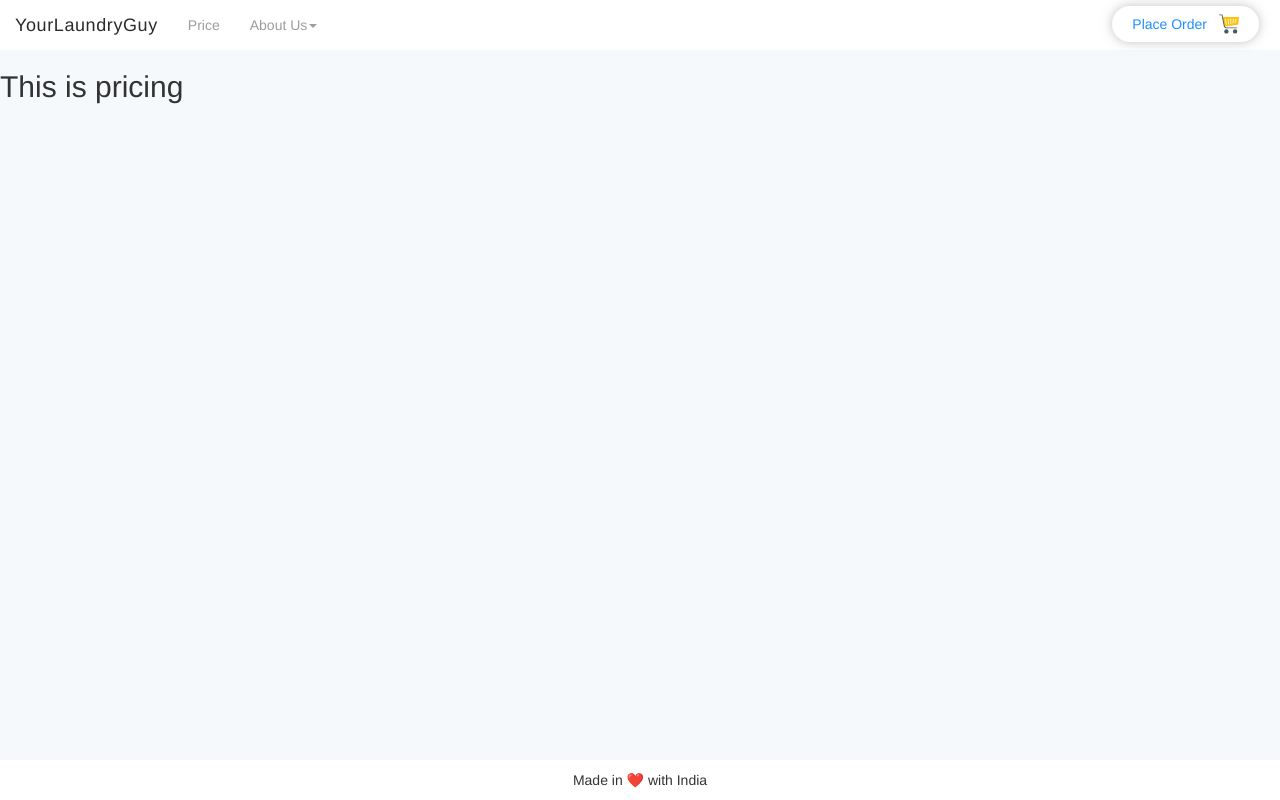
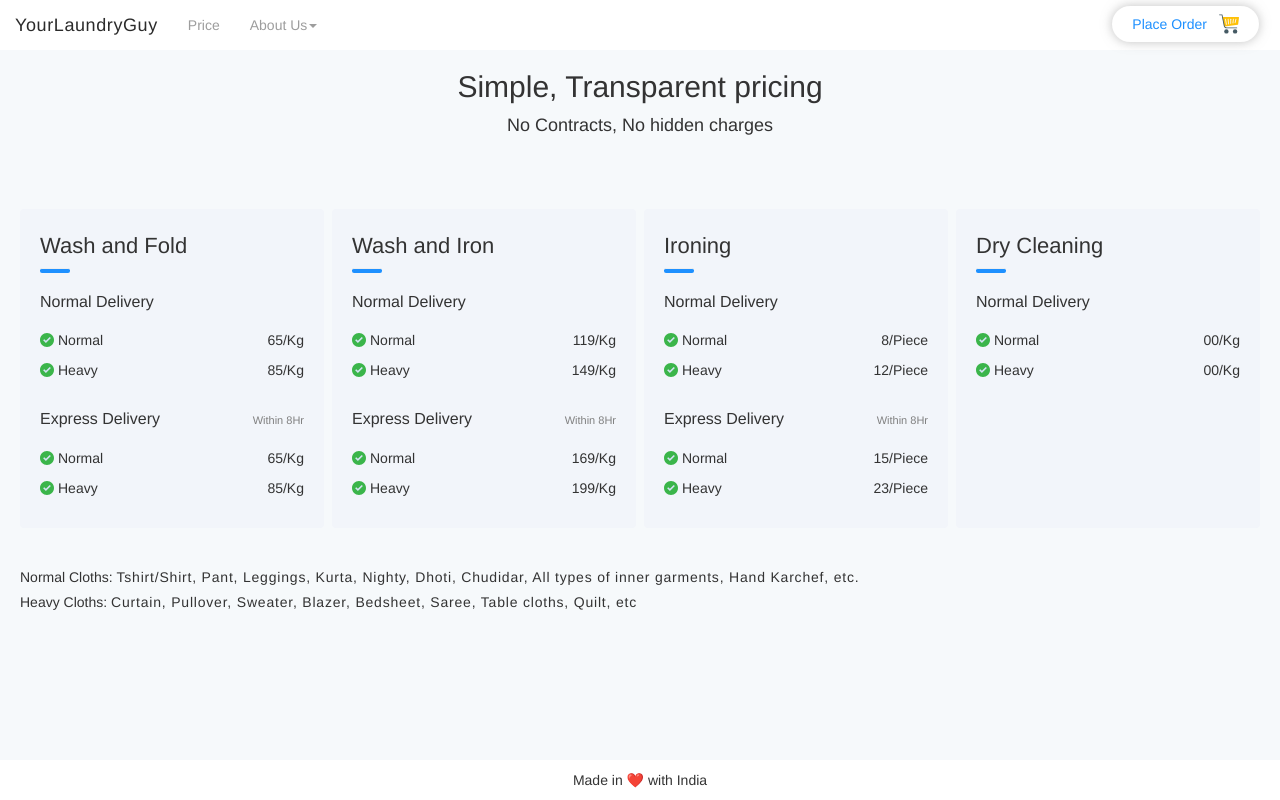
Before and after one commit to paik1/YourLaundryGuy, a Django app: page /pricing/ in a window 1280 px wide. Run offline with Django 3.2, Linux system fonts and the light colour scheme; some libraries are stand-ins or nearby versions.

Commit message:
Added pricing View UI

```diff
--- /dev/null
+++ b/yourlaundryguy/static/css/pricing.css
@@ -0,0 +1,106 @@
+.pricing-div {
+  display: flex;
+  flex-direction: column;
+  justify-content: center;
+  align-items: center;
+}
+
+.pricing-header {
+  text-align: center;
+}
+
+.pricing-header > p {
+  font-weight: 300;
+  font-size: 18px;
+}
+
+.pricing-card-div {
+  display: grid;
+  grid-gap: 8px;
+  width: 100%;
+  margin: 12px;
+  margin-top: 4rem;
+  padding: 2rem;
+  grid-template-columns: repeat(auto-fit, minmax(200px, 1fr));
+}
+
+.pricing-card {
+  background: #f2f5fa;
+  border-radius: 4px;
+  padding: 2rem;
+  padding-top: 0.5rem;
+  display: flex;
+  flex-direction: column;
+}
+
+.pricing-card:hover {
+  background: dodgerblue;
+  color: white;
+}
+
+.pricing-model-div > h4 {
+  font-size: 16px;
+  margin-bottom: 2rem;
+  display: flex;
+  align-items: baseline;
+}
+
+.pricing-model-div > h4 > span {
+  margin-left: auto;
+  font-size: 11px;
+  color: gray;
+}
+
+.pricing-model-div {
+  margin-top: 1rem;
+}
+
+.pricing-model-div > p {
+  display: flex;
+  align-items: center;
+}
+
+.pricing-model-div > p > img {
+  margin-right: 4px;
+}
+
+.pricing-model-div > p > span {
+  margin-left: auto;
+}
+
+.pricing-card > h3 {
+  font-weight: 300;
+  font-size: 22px;
+}
+
+.pricing-card > hr {
+  background: dodgerblue;
+  height: 4px;
+  width: 3rem;
+  float: left;
+  margin: 0;
+  border-radius: 2px;
+}
+
+.pricing-card:hover > hr {
+  background: white;
+}
+
+.pricing-model-div:hover > h4 > span {
+  color: white;
+}
+
+.price-Category {
+  margin-right: auto;
+  margin-left: 20px;
+  margin-bottom: 4rem;
+}
+
+.price-Category > h4 {
+  font-size: 14px;
+}
+
+.price-Category > h4 > span {
+  font-weight: 300;
+  letter-spacing: 0.8px;
+}
--- /dev/null
+++ b/yourlaundryguy/templates/404.html
@@ -0,0 +1,2 @@
+<h1>404 Page Not Found</h1>
+<p>This page does not exist yet!</p>
--- a/yourlaundryguy/templates/base.html
+++ b/yourlaundryguy/templates/base.html
@@ -25,6 +25,7 @@
     <link rel="stylesheet" href="{% static 'css/auth.css' %}" />
     <link rel="stylesheet" href="{% static 'css/home.css' %}" />
     <link rel="stylesheet" href="{% static 'css/base.css' %}" />
+    <link rel="stylesheet" href="{% static 'css/pricing.css' %}" />
 
     <nav class="navbar navbar-inverse">
       <div class="container-fluid">
--- a/yourlaundryguy/templates/pricing.html
+++ b/yourlaundryguy/templates/pricing.html
@@ -3,5 +3,205 @@
 <title>Login - Taskmate</title>
 {% endblock title %} {% block content %}
 
-<h2>This is pricing</h2>
+<div class="pricing-div">
+  <div class="pricing-header">
+    <h2>Simple, Transparent pricing</h2>
+    <p>No Contracts, No hidden charges</p>
+  </div>
+  <div class="pricing-card-div">
+    <div class="pricing-card">
+      <h3>Wash and Fold</h3>
+      <hr />
+      <div class="pricing-model-div">
+        <h4>Normal Delivery</h4>
+        <p>
+          <img
+            width="14"
+            height="14"
+            src="{% static 'images/check.svg' %}"
+            alt="check"
+          />
+          Normal
+          <span>65/Kg</span>
+        </p>
+        <p>
+          <img
+            width="14"
+            height="14"
+            src="{% static 'images/check.svg' %}"
+            alt="check"
+          />
+          Heavy
+          <span>85/Kg</span>
+        </p>
+      </div>
+      <div class="pricing-model-div">
+        <h4>Express Delivery <span> Within 8Hr</span></h4>
+        <p>
+          <img
+            width="14"
+            height="14"
+            src="{% static 'images/check.svg' %}"
+            alt="check"
+          />
+          Normal
+          <span>65/Kg</span>
+        </p>
+        <p>
+          <img
+            width="14"
+            height="14"
+            src="{% static 'images/check.svg' %}"
+            alt="check"
+          />
+          Heavy
+          <span>85/Kg</span>
+        </p>
+      </div>
+    </div>
+    <div class="pricing-card">
+      <h3>Wash and Iron</h3>
+      <hr />
+      <div class="pricing-model-div">
+        <h4>Normal Delivery</h4>
+        <p>
+          <img
+            width="14"
+            height="14"
+            src="{% static 'images/check.svg' %}"
+            alt="check"
+          />
+          Normal
+          <span>119/Kg</span>
+        </p>
+        <p>
+          <img
+            width="14"
+            height="14"
+            src="{% static 'images/check.svg' %}"
+            alt="check"
+          />
+          Heavy
+          <span>149/Kg</span>
+        </p>
+      </div>
+      <div class="pricing-model-div">
+        <h4>Express Delivery <span> Within 8Hr</span></h4>
+        <p>
+          <img
+            width="14"
+            height="14"
+            src="{% static 'images/check.svg' %}"
+            alt="check"
+          />
+          Normal
+          <span>169/Kg</span>
+        </p>
+        <p>
+          <img
+            width="14"
+            height="14"
+            src="{% static 'images/check.svg' %}"
+            alt="check"
+          />
+          Heavy
+          <span>199/Kg</span>
+        </p>
+      </div>
+    </div>
+    <div class="pricing-card">
+      <h3>Ironing</h3>
+      <hr />
+      <div class="pricing-model-div">
+        <h4>Normal Delivery</h4>
+        <p>
+          <img
+            width="14"
+            height="14"
+            src="{% static 'images/check.svg' %}"
+            alt="check"
+          />
+          Normal
+          <span>8/Piece</span>
+        </p>
+        <p>
+          <img
+            width="14"
+            height="14"
+            src="{% static 'images/check.svg' %}"
+            alt="check"
+          />
+          Heavy
+          <span>12/Piece</span>
+        </p>
+      </div>
+      <div class="pricing-model-div">
+        <h4>Express Delivery <span> Within 8Hr</span></h4>
+        <p>
+          <img
+            width="14"
+            height="14"
+            src="{% static 'images/check.svg' %}"
+            alt="check"
+          />
+          Normal
+          <span>15/Piece</span>
+        </p>
+        <p>
+          <img
+            width="14"
+            height="14"
+            src="{% static 'images/check.svg' %}"
+            alt="check"
+          />
+          Heavy
+          <span>23/Piece</span>
+        </p>
+      </div>
+    </div>
+    <div class="pricing-card">
+      <h3>Dry Cleaning</h3>
+      <hr />
+      <div class="pricing-model-div">
+        <h4>Normal Delivery</h4>
+        <p>
+          <img
+            width="14"
+            height="14"
+            src="{% static 'images/check.svg' %}"
+            alt="check"
+          />
+          Normal
+          <span>00/Kg</span>
+        </p>
+        <p>
+          <img
+            width="14"
+            height="14"
+            src="{% static 'images/check.svg' %}"
+            alt="check"
+          />
+          Heavy
+          <span>00/Kg</span>
+        </p>
+      </div>
+    </div>
+  </div>
+  <div class="price-Category">
+    <h4>
+      Normal Cloths:
+      <span>
+        Tshirt/Shirt, Pant, Leggings, Kurta, Nighty, Dhoti, Chudidar, All types
+        of inner garments, Hand Karchef, etc.
+      </span>
+    </h4>
+    <h4>
+      Heavy Cloths:
+      <span
+        >Curtain, Pullover, Sweater, Blazer, Bedsheet, Saree, Table cloths,
+        Quilt, etc
+      </span>
+    </h4>
+  </div>
+</div>
 {% endblock content %}
```
Also changed, not shown: yourlaundryguy/static/images/check.svg (added).
